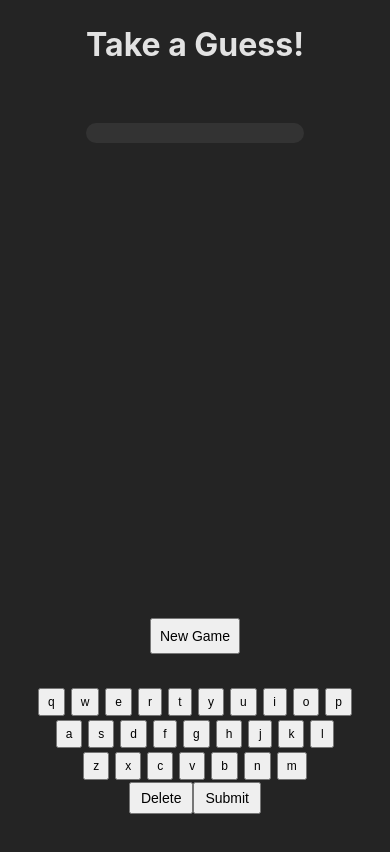
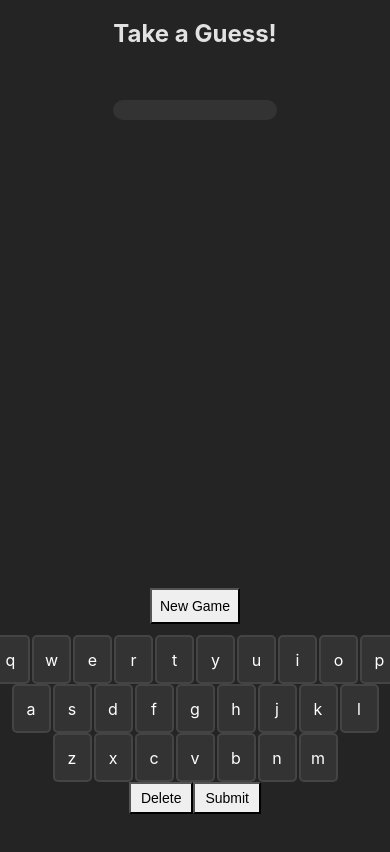
Before and after one commit to KramerJosh/WordGame, a React (Vite) app: page / in a window 390 px wide. Shown: the top 852 px of the page. Built offline with nearby package versions, Linux system fonts and the light colour scheme.

Commit message:
added css to make iphone/android experience consistent

```diff
--- a/src/App.jsx
+++ b/src/App.jsx
@@ -109,7 +109,7 @@ const App = () => {
     // if there were already 4 previous guesses, and the 5th guess isn't the wordle, set game state to "game over", disable the other buttons, and change header to include the wordle.
     if (guesses.length === 4 && currentGuess !== wordle.word) {
       setOtherButtons("disable");
-      setGameHeader(`You Lose Mate. Word was ${wordle.word}.`);
+      setGameHeader(`Game Over. Word was ${wordle.word}.`);
       setGameOver(true);
     }
   };
--- a/src/index.css
+++ b/src/index.css
@@ -11,6 +11,10 @@
   text-rendering: optimizeLegibility;
   -webkit-font-smoothing: antialiased;
   -moz-osx-font-smoothing: grayscale;
+}
+
+h1 {
+  font-size: 24px;
 }
 
 a {
@@ -73,7 +77,7 @@ body {
   font-weight: bold;
   text-align: center;
   background-color: #444; /* A slightly different color for the current guess */
-  padding: 10px;
+  padding: 5px;
   border-radius: 5px;
   width: 100%; /* To ensure it doesn't overflow */
 }
@@ -81,7 +85,7 @@ body {
 /* ✅ New Game Button - Permanently above the keyboard */
 #new-game-container {
   position: fixed;
-  bottom: 180px; /* Moved up */
+  bottom: 210px; /* Moved up */
   left: 50%;
   transform: translateX(-50%);
   width: 100%;
@@ -127,11 +131,38 @@ body {
 }
 
 .keyboard-button {
-  padding: 5px 8px;
-  font-size: 12px;
-  margin: 2px;
-  min-width: 24px;
+  all: unset; /* Removes all browser-specific button styles */
+  display: inline-flex;
+  justify-content: center;
+  align-items: center;
+  width: 40px; /* Set a fixed width */
+  height: 50px; /* Set a fixed height */
+  font-size: 18px; /* Standardize font size */
+  background-color: #333;
+  color: white;
+  border-radius: 5px; /* Ensure rounded corners are the same */
+  border: 2px solid #444; /* Define explicit border */
+  cursor: pointer;
+  user-select: none; /* Prevent accidental text selection */
+  font-family: inherit; /* Ensure consistent font */
 }
+
+.keyboard-button:active {
+  background-color: #555;
+  transform: scale(0.95); /* Gives a slight click effect */
+}
+
+input,
+button,
+textarea {
+  -webkit-appearance: none; /* Removes iOS default styling */
+  appearance: none;
+}
+
+.keyboard-button:focus {
+  outline: none;
+}
+
 
 /* ✅ Adjust Submit and Delete Buttons */
 .keyboard-controls button {
@@ -190,3 +221,9 @@ body {
   .current-guess-container {
     font-size: 1.3rem;
   }
+
+  .keyboard-button {
+    width: 35px;
+    height: 45px;
+    font-size: 16px;
+  }
```
Also changed, not shown: 1 other file (tests, documents, lock files or other folders).
